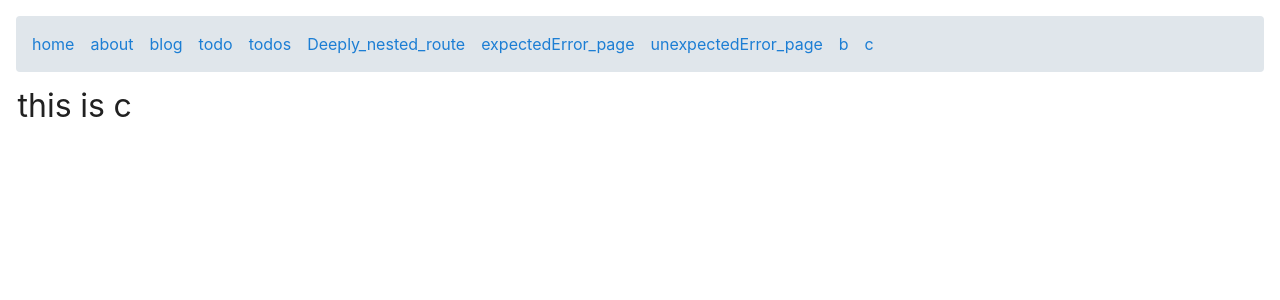
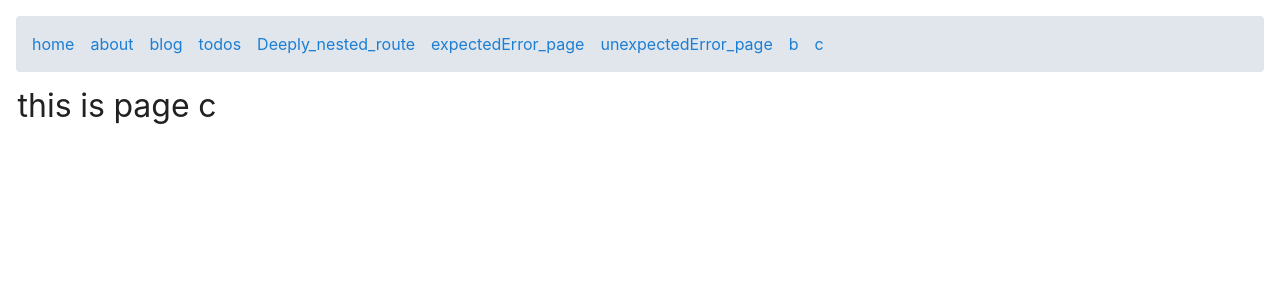
Before and after one commit to ashoknandurka/Svelte_app, a SvelteKit app: page /c in a window 1280 px wide. Shown: the top 300 px of the page. Built offline with nearby package versions, Linux system fonts and the light colour scheme.

Commit message:
actiontodos commented

```diff
--- a/src/routes/+layout.svelte
+++ b/src/routes/+layout.svelte
@@ -8,7 +8,7 @@
 	<a href="/" aria-current={$page.url.pathname === '/'}>home</a>
 	<a href="/about" aria-current={$page.url.pathname === '/about'}>about</a>
     <a href="/blog">blog</a>
-	<a href="/todoAction">todo</a>
+	<!-- <a href="/todoAction">todo</a> -->
 	<a href="/todos">todos</a>
     <a href="/a/deeply/nested/route">Deeply_nested_route</a>
 	<a href="/expected">expectedError_page</a>
--- a/src/routes/c/+page.svelte
+++ b/src/routes/c/+page.svelte
@@ -1 +1 @@
-<h1>this is c</h1>
+<h1>this is page c</h1>
```
